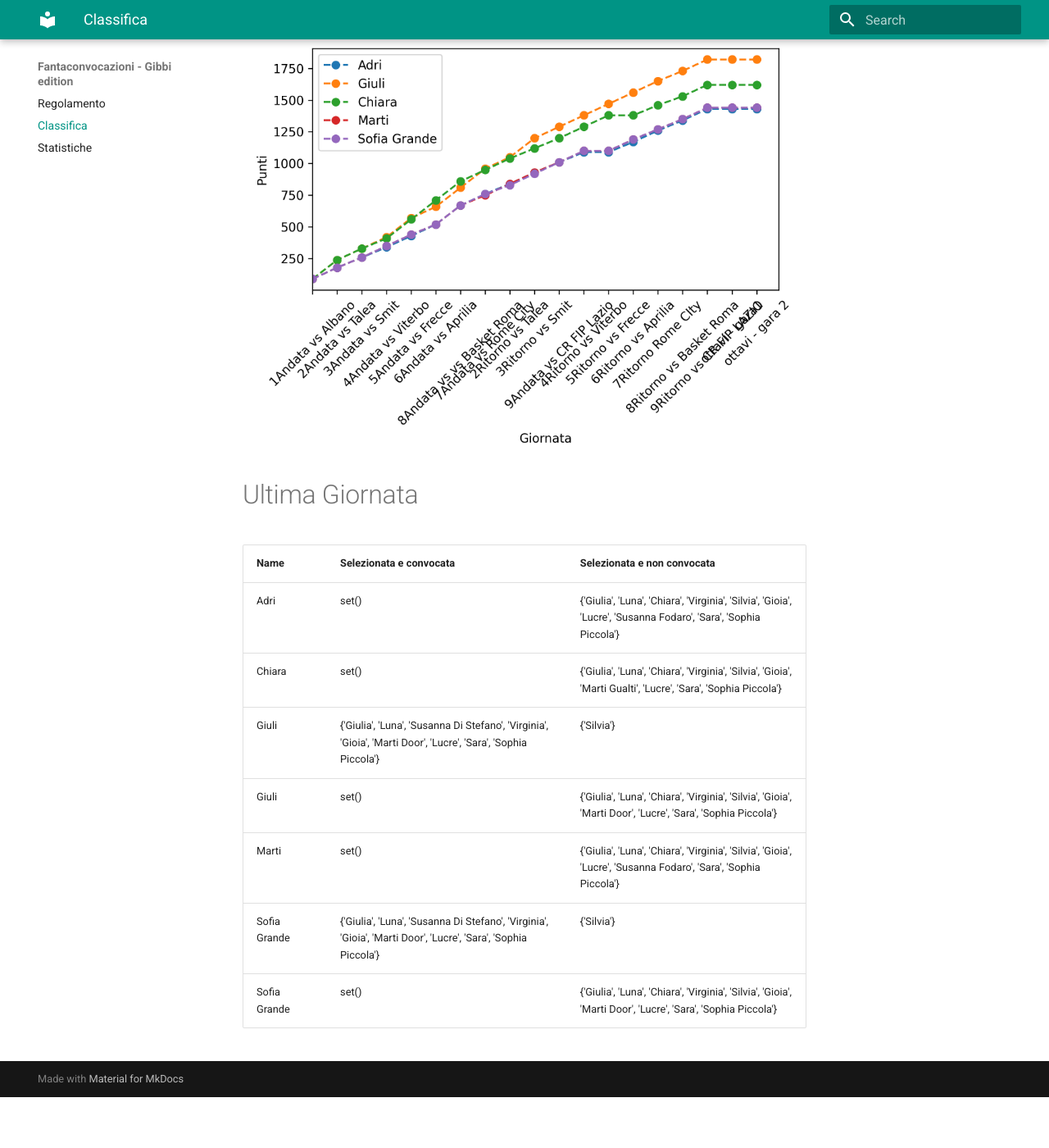
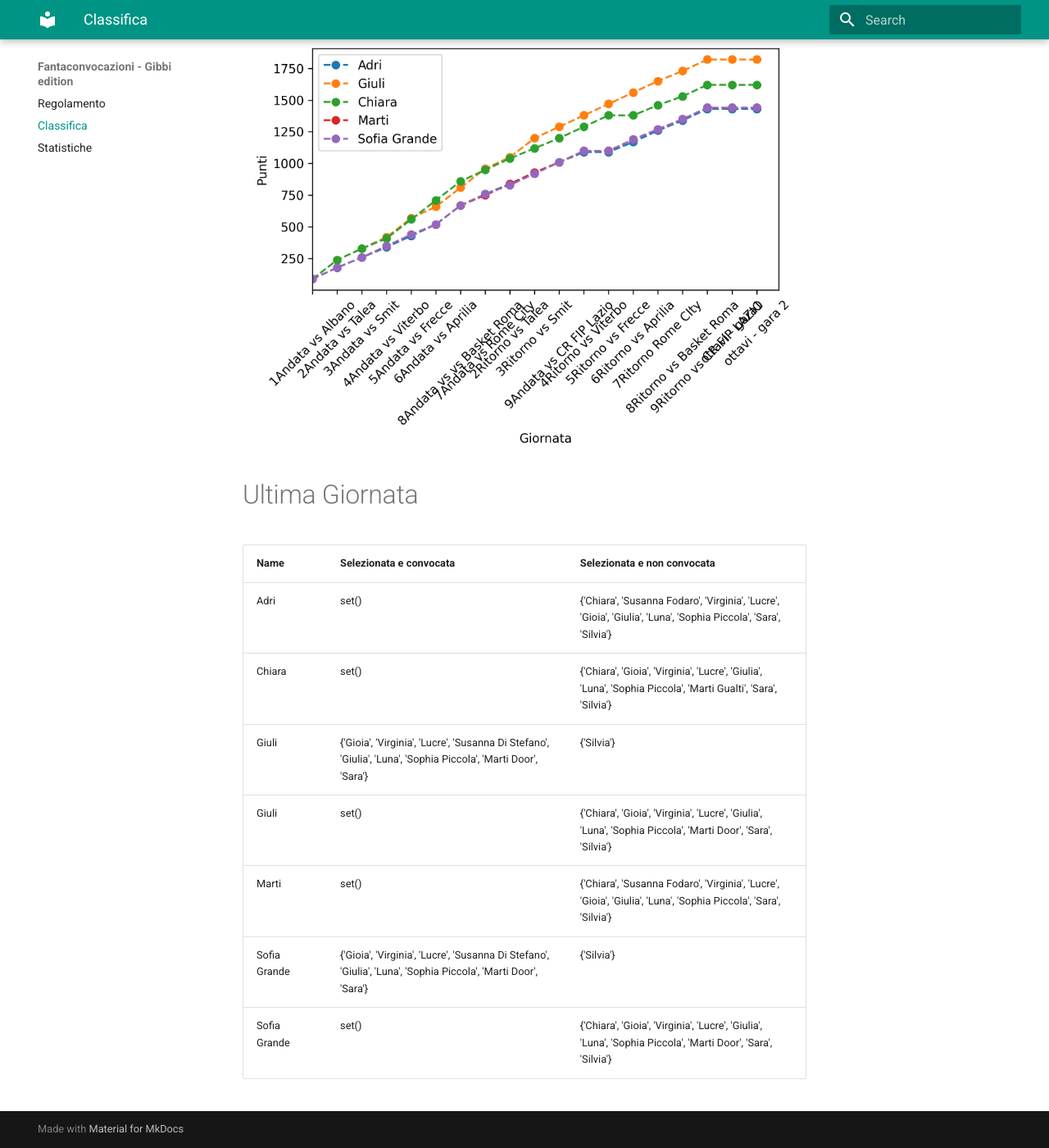
Before and after one commit to martinig94/fantagibbi, an MkDocs documentation site: the page built from docs/Classifica.md, in a window 1280 px wide and 1400 px high, scrolled down 565 px. Shown: the whole window at 82% size. Built offline with MkDocs 1.6.1 and Material for MkDocs 9.7.7, drawn with Linux system fonts in a browser that asks for light colours; before the commit the page ends 1903 px from its top, so only the background shows below that.

Commit message:
Auto-update from main.py

```diff
--- a/docs/Classifica.md
+++ b/docs/Classifica.md
@@ -18,11 +18,11 @@
 <!-- START_TABLE CORRECT -->
 | Name         | Selezionata e convocata                                                                                        | Selezionata e non convocata                                                                                      |
 |:-------------|:---------------------------------------------------------------------------------------------------------------|:-----------------------------------------------------------------------------------------------------------------|
-| Adri         | set()                                                                                                          | {'Giulia', 'Luna', 'Chiara', 'Virginia', 'Silvia', 'Gioia', 'Lucre', 'Susanna Fodaro', 'Sara', 'Sophia Piccola'} |
-| Chiara       | set()                                                                                                          | {'Giulia', 'Luna', 'Chiara', 'Virginia', 'Silvia', 'Gioia', 'Marti Gualti', 'Lucre', 'Sara', 'Sophia Piccola'}   |
-| Giuli        | {'Giulia', 'Luna', 'Susanna Di Stefano', 'Virginia', 'Gioia', 'Marti Door', 'Lucre', 'Sara', 'Sophia Piccola'} | {'Silvia'}                                                                                                       |
-| Giuli        | set()                                                                                                          | {'Giulia', 'Luna', 'Chiara', 'Virginia', 'Silvia', 'Gioia', 'Marti Door', 'Lucre', 'Sara', 'Sophia Piccola'}     |
-| Marti        | set()                                                                                                          | {'Giulia', 'Luna', 'Chiara', 'Virginia', 'Silvia', 'Gioia', 'Lucre', 'Susanna Fodaro', 'Sara', 'Sophia Piccola'} |
-| Sofia Grande | {'Giulia', 'Luna', 'Susanna Di Stefano', 'Virginia', 'Gioia', 'Marti Door', 'Lucre', 'Sara', 'Sophia Piccola'} | {'Silvia'}                                                                                                       |
-| Sofia Grande | set()                                                                                                          | {'Giulia', 'Luna', 'Chiara', 'Virginia', 'Silvia', 'Gioia', 'Marti Door', 'Lucre', 'Sara', 'Sophia Piccola'}     |
+| Adri         | set()                                                                                                          | {'Chiara', 'Susanna Fodaro', 'Virginia', 'Lucre', 'Gioia', 'Giulia', 'Luna', 'Sophia Piccola', 'Sara', 'Silvia'} |
+| Chiara       | set()                                                                                                          | {'Chiara', 'Gioia', 'Virginia', 'Lucre', 'Giulia', 'Luna', 'Sophia Piccola', 'Marti Gualti', 'Sara', 'Silvia'}   |
+| Giuli        | {'Gioia', 'Virginia', 'Lucre', 'Susanna Di Stefano', 'Giulia', 'Luna', 'Sophia Piccola', 'Marti Door', 'Sara'} | {'Silvia'}                                                                                                       |
+| Giuli        | set()                                                                                                          | {'Chiara', 'Gioia', 'Virginia', 'Lucre', 'Giulia', 'Luna', 'Sophia Piccola', 'Marti Door', 'Sara', 'Silvia'}     |
+| Marti        | set()                                                                                                          | {'Chiara', 'Susanna Fodaro', 'Virginia', 'Lucre', 'Gioia', 'Giulia', 'Luna', 'Sophia Piccola', 'Sara', 'Silvia'} |
+| Sofia Grande | {'Gioia', 'Virginia', 'Lucre', 'Susanna Di Stefano', 'Giulia', 'Luna', 'Sophia Piccola', 'Marti Door', 'Sara'} | {'Silvia'}                                                                                                       |
+| Sofia Grande | set()                                                                                                          | {'Chiara', 'Gioia', 'Virginia', 'Lucre', 'Giulia', 'Luna', 'Sophia Piccola', 'Marti Door', 'Sara', 'Silvia'}     |
 <!-- END_TABLE CORRECT -->
```
